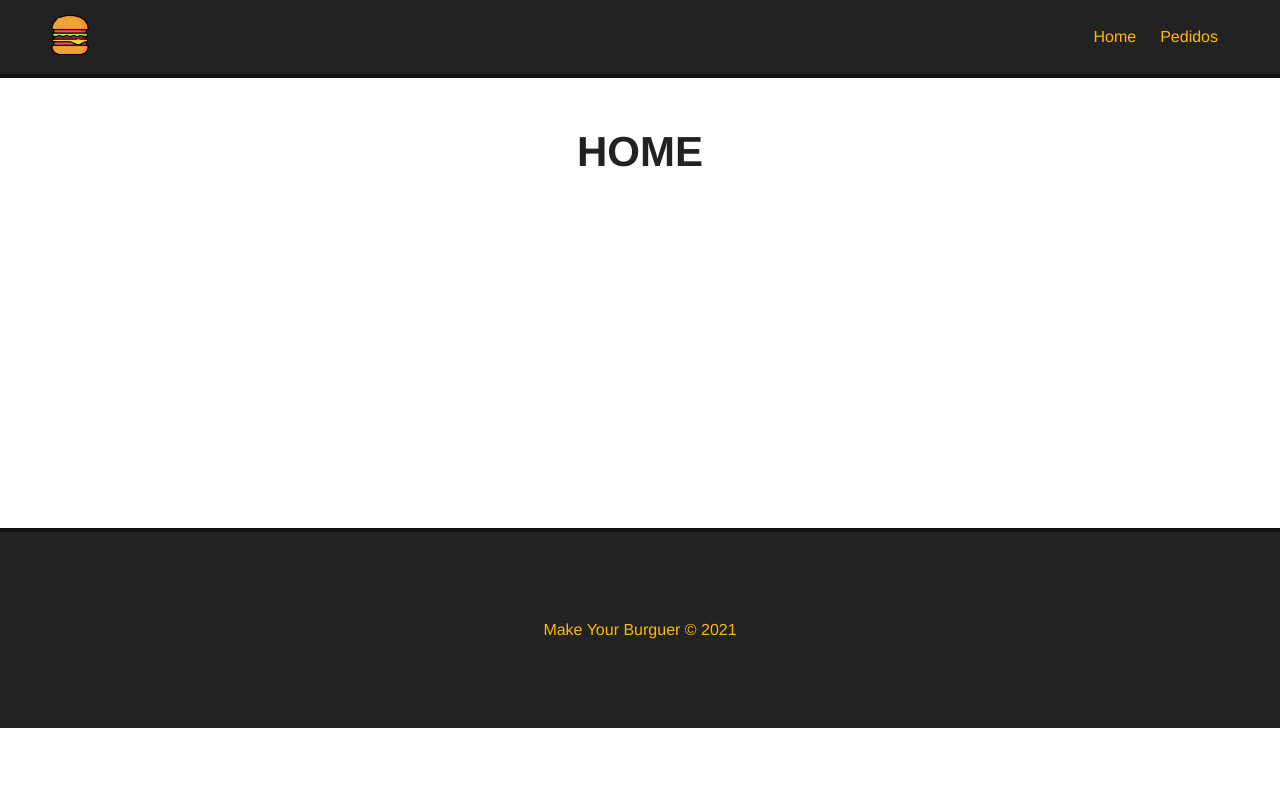
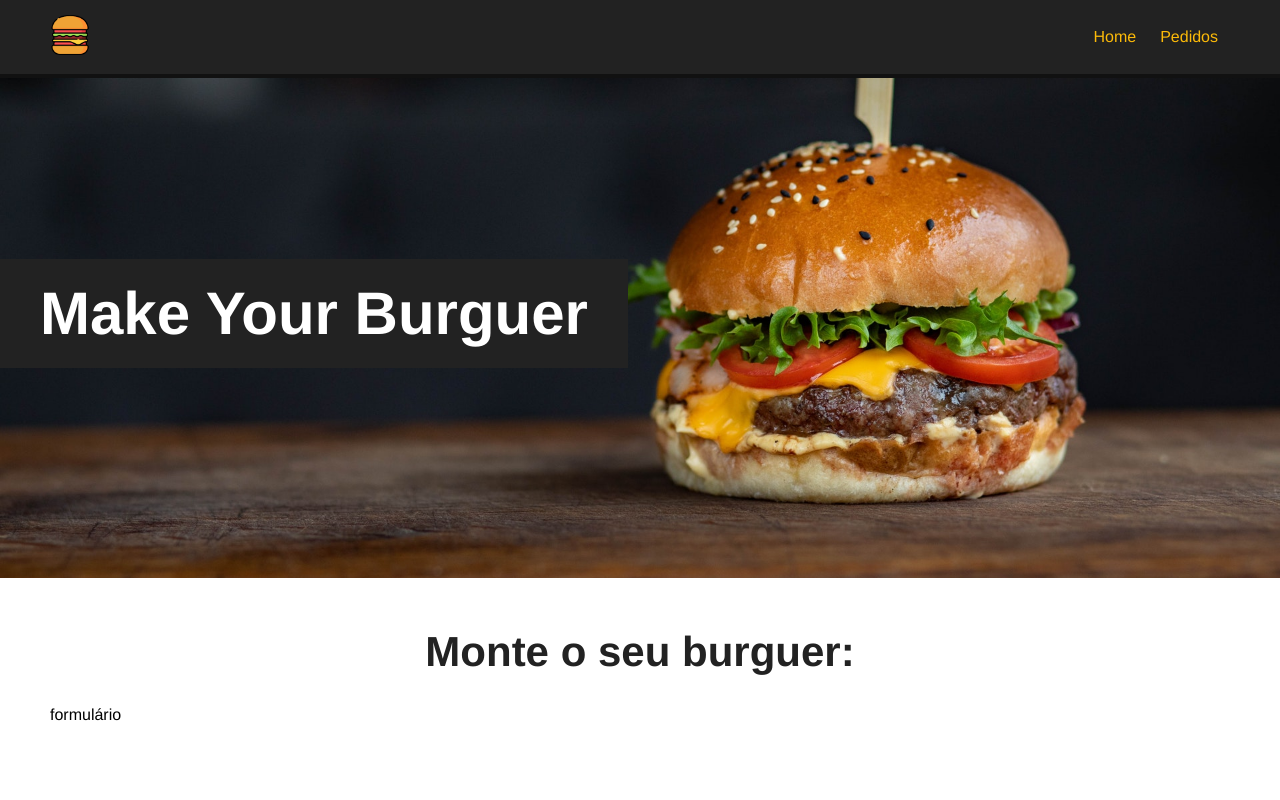
Before and after one commit to JordanoTI/make_your_burguer, a Vue app: page / in a window 1280 px wide. Shown: the top 800 px of the page. Built offline with nearby package versions, Linux system fonts and the light colour scheme.

Commit message:
Criando banner da aplicação

```diff
--- /dev/null
+++ b/src/components/Banner.vue
@@ -0,0 +1,31 @@
+<template>
+  <div id="main-banner">
+    <h1>Make Your Burguer</h1>
+  </div>
+</template>
+
+<script>
+export default {
+  name: "Banner",
+};
+</script>
+
+<style scoped>
+#main-banner {
+  background-image: url("/img/burguer.jpg");
+  background-position: 0 -250px;
+  background-size: cover;
+  height: 500px;
+  display: flex;
+  align-items: center;
+  justify-content: flex-start;
+}
+
+#main-banner h1 {
+  color: #fff;
+  text-align: center;
+  font-size: 60px;
+  background-color: #222;
+  padding: 20px 40px;
+}
+</style>
--- a/src/views/Home.vue
+++ b/src/views/Home.vue
@@ -1,11 +1,17 @@
 <template>
+  <Banner />
   <div class="main-container">
-    <h1>HOME</h1>
+    <h1>Monte o seu burguer:</h1>
+    <p>formulário</p>
   </div>
 </template>
 
 <script>
+import Banner from "../components/Banner.vue";
 export default {
   name: "Home",
+  components: {
+    Banner,
+  },
 };
 </script>
```
Also changed, not shown: public/img/burguer.jpg (renamed from public/img/burger.jpg).
